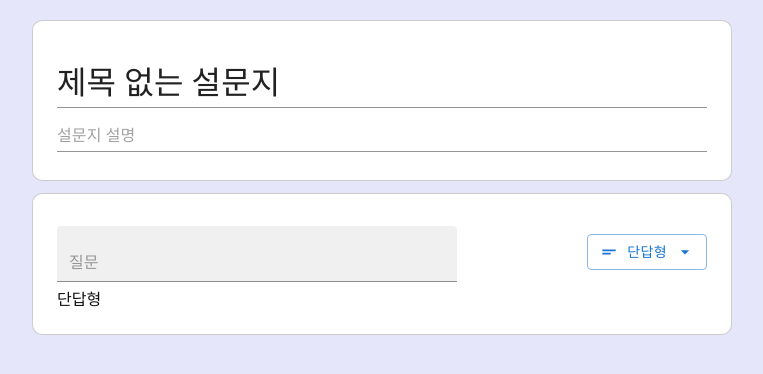
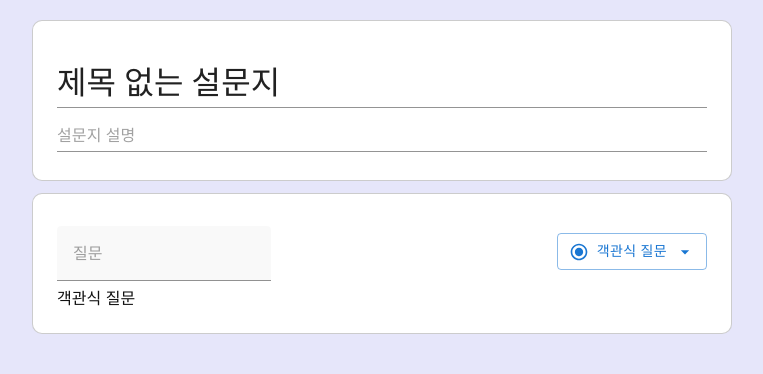
Before and after one commit to Seokyung/GoogleForms_Clonecoding, a React (Create React App) app: page / in a window 1280 px wide. Shown: the top 374 px of the page, without its empty margins (258-1021 px from the left). Built offline with nearby package versions, Linux system fonts and the light colour scheme.

Commit message:
설문지 질문 단답형, 장문형 입력폼 구현

```diff
--- a/src/components/Question/QuestionForm.tsx
+++ b/src/components/Question/QuestionForm.tsx
@@ -8,6 +8,7 @@ import {
 	ShortText,
 	Subject,
 } from "@mui/icons-material";
+import QuestionOption from "./QuestionOption";
 
 export const questionOptions = [
 	{
@@ -24,7 +25,7 @@ export const questionOptions = [
 	},
 	{
 		idx: 2,
-		id: "optional",
+		id: "radio",
 		icon: <RadioButtonChecked />,
 		text: "객관식 질문",
 	},
@@ -43,7 +44,7 @@ export const questionOptions = [
 ];
 
 const QuestionForm = () => {
-	const [selectedIdx, setSelectedIdx] = useState<number>(0);
+	const [selectedIdx, setSelectedIdx] = useState<number>(2);
 
 	return (
 		<SurveyBox>
@@ -51,7 +52,7 @@ const QuestionForm = () => {
 				selectedIdx={selectedIdx}
 				setSelectedIdx={setSelectedIdx}
 			/>
-			<div>{questionOptions[selectedIdx].text}</div>
+			<QuestionOption selectedIdx={selectedIdx} />
 		</SurveyBox>
 	);
 };
--- a/src/components/Question/QuestionHeader.tsx
+++ b/src/components/Question/QuestionHeader.tsx
@@ -105,7 +105,9 @@ const Container = styled.div`
 const QuestionField = styled(TextField)(() => ({
 	"& .MuiInputBase-root": {
 		width: "100%",
-		minWidth: "400px",
+		// minWidth: "400px",
+		padding: "16px",
+		backgroundColor: "rgba(0, 0, 0, 0.025)",
 	},
 }));
 
--- /dev/null
+++ b/src/components/Question/QuestionOption.tsx
@@ -0,0 +1,45 @@
+import React from "react";
+import { questionOptions } from "./QuestionForm";
+import { TextField } from "@mui/material";
+
+interface IQuestionIdx {
+	selectedIdx: number;
+}
+
+const QuestionOption = (questionIdx: IQuestionIdx) => {
+	const renderOption = () => {
+		switch (questionIdx.selectedIdx) {
+			case 0:
+				return (
+					<TextField
+						variant="standard"
+						placeholder="단답형 텍스트"
+						disabled
+						margin="dense"
+					/>
+				);
+			case 1:
+				return (
+					<TextField
+						variant="standard"
+						placeholder="단답형 텍스트"
+						disabled
+						multiline
+						margin="dense"
+					/>
+				);
+			case 2:
+				return <div>{questionOptions[questionIdx.selectedIdx].text}</div>;
+			case 3:
+				return <div>{questionOptions[questionIdx.selectedIdx].text}</div>;
+			case 4:
+				return <div>{questionOptions[questionIdx.selectedIdx].text}</div>;
+			default:
+				break;
+		}
+	};
+
+	return <div>{renderOption()}</div>;
+};
+
+export default QuestionOption;
```
